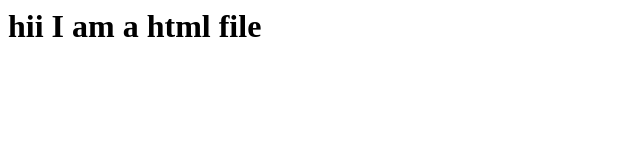
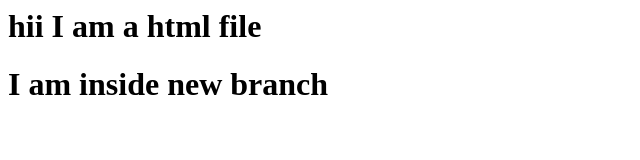
Before and after one commit to subratkumar10/git_brushup, a plain HTML site: page index.html in a window 1280 px wide. Shown: the whole page, without its empty margins (0-640 px from the left). Drawn offline with Linux system fonts and the light colour scheme.

Commit message:
commit from new branch

```diff
--- a/index.html
+++ b/index.html
@@ -5,5 +5,6 @@
 </head>
 <body>
     <h1> hii I am a html file</h1>
+    <h1> I am inside new branch</h1>
 </body>
 </html>
```
